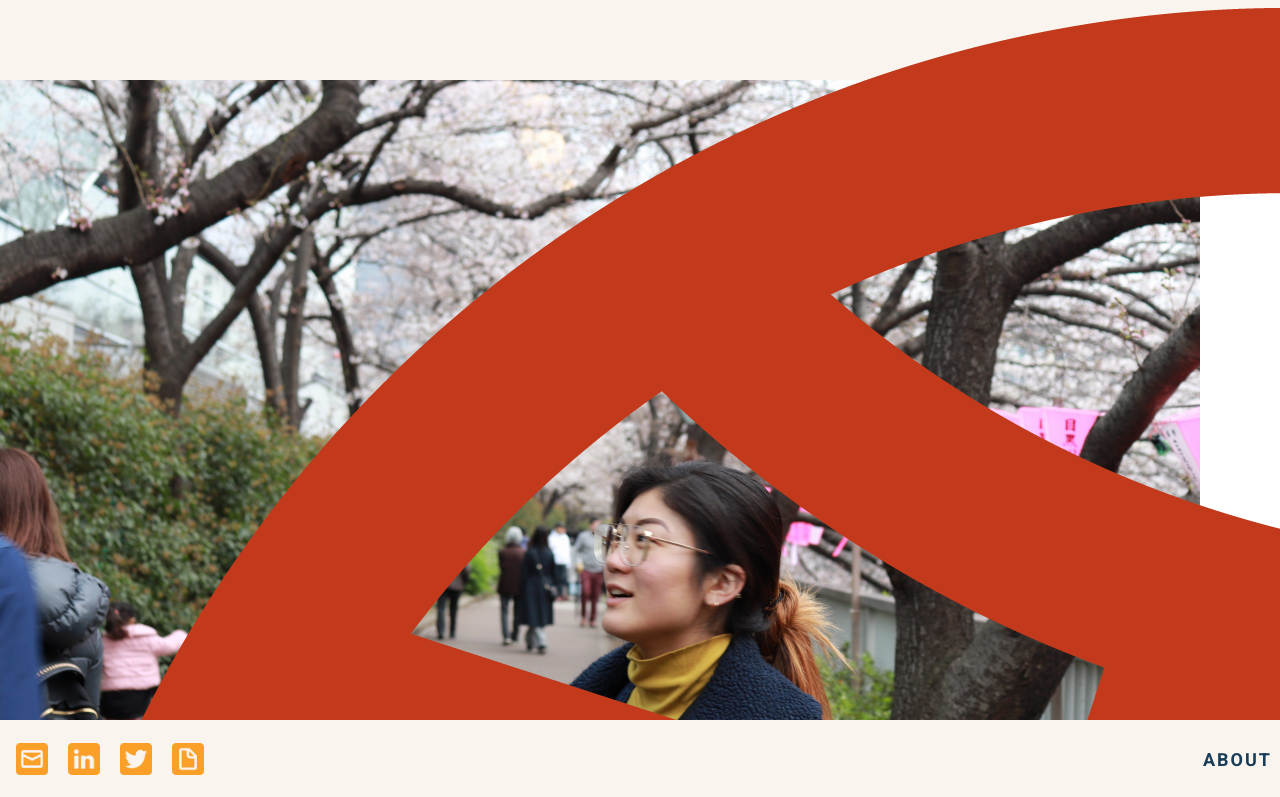
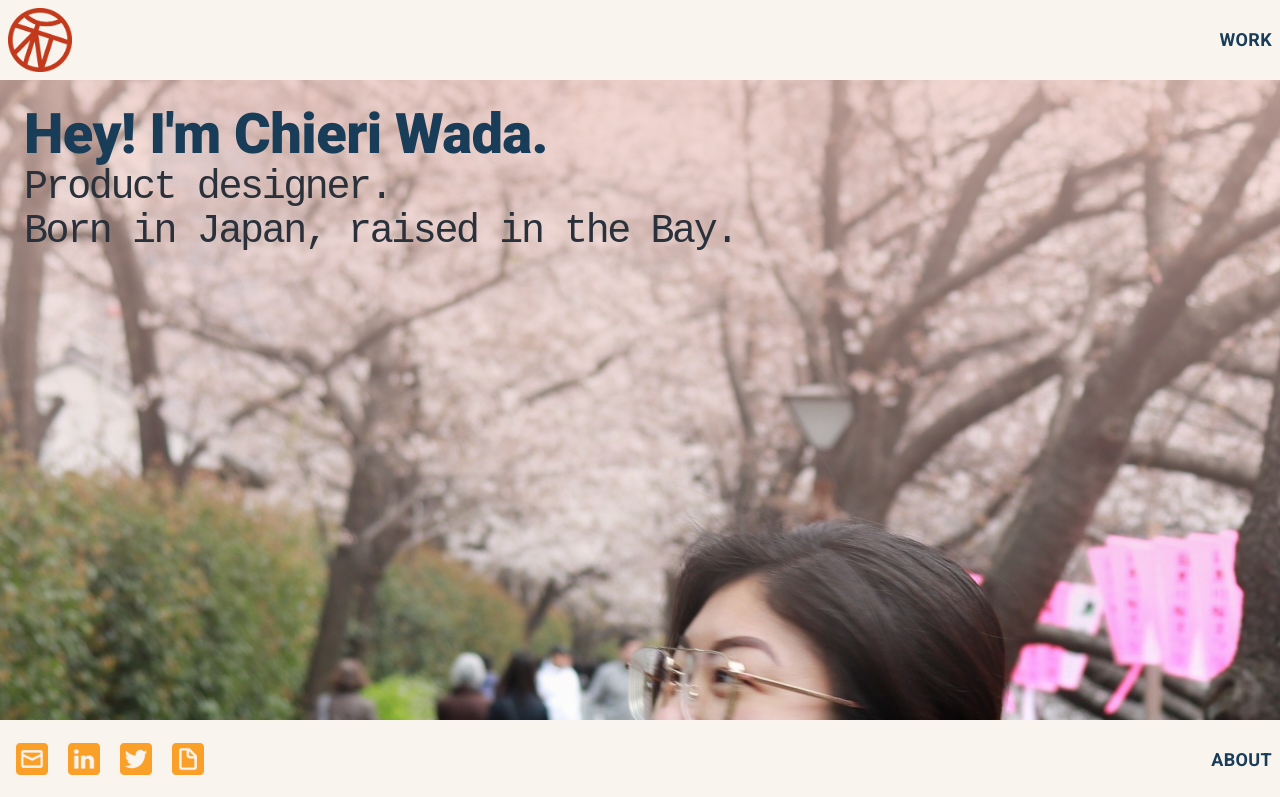
Before and after one commit to chieriwada/chieriwada.github.io, a plain HTML site: page index.html in a window 1280 px wide. Shown: the top 797 px of the page. Drawn offline with Linux system fonts and the light colour scheme.

Commit message:
Add more CSS style

```diff
--- a/index.html
+++ b/index.html
@@ -23,7 +23,7 @@
           <a href="index.html"><img src="images/logo_icon.png" alt="Chieri Wada's personal logo"></a>
         </div>
 
-        <div>
+        <div id="link_work">
           <a class="nav_link" href="">WORK</a>
         </div>
       </nav>
@@ -33,9 +33,9 @@
 
       <!-- Hero -->
         <section class="hero">
-            <img src="images/hero.jpg" alt="Hero image of Chieri Wada">
-            <p><h1>Hey! I'm Chieri Wada.</h1></p>
-            <p><h2>Product designer.<br> Born in Japan, raised in the Bay.</h2></p>
+            <!--<img src="images/hero.jpg" alt="Hero image of Chieri Wada">-->
+            <p><h1 class="hero__text">Hey! I'm Chieri Wada.</h1></p>
+            <p><h2 class="hero__subtext">Product designer.<br> Born in Japan, raised in the Bay.</h2></p>
         </section>
 
       <!-- Who I am -->
--- a/styles/style.css
+++ b/styles/style.css
@@ -39,16 +39,21 @@
   --font-size-6: 2.5rem;
   --font-size-7: 3.5rem;
   --letter-spacing-main: 0.2em;
-  --letter-spacing-link: 2px;
-  --letter-spacing-title: 0.1em;
-  --letter-spacing-title-mono: -0.2em;
+  --letter-spacing-link: 0.02em;
+  --letter-spacing-title: -0.01em;
+  --letter-spacing-title-mono: -0.06em;
   --lh-body-long: 1.6em;
   --lh-body-short: 1.4em;
   --lh-body-title: 1.1em;
   --mini-unit: calc(var(--base-font-size) / 2);
   --spacing-1: calc(var(--mini-unit) * 1); /** 8px **/
   --spacing-2: calc(var(--mini-unit) * 2); /** 16px **/
-  --spacing-3: calc(var(--mini-unit) * 5); /** 40px **/
+  --spacing-3: calc(var(--mini-unit) * 3); /** 24px **/
+  --spacing-4: calc(var(--mini-unit) * 4); /** 32px **/
+  --spacing-5: calc(var(--mini-unit) * 5); /** 40px **/
+  --spacing-10: calc(var(--mini-unit) * 10); /** 80px **/
+  --spacing-15: calc(var(--mini-unit) * 15); /** 120px **/
+  --spacing-20: calc(var(--mini-unit) * 20); /** 160px **/
   --primary-font: 'Roboto', sans-serif;
   --secondary-font: 'Roboto Mono', monospace;
 }
@@ -64,27 +69,22 @@ html {
 /** Top nav **/
 
 .navbar_top {
-  align-content: flex-start;
-  align-items: center;
+  align-items: stretch;
   background-color: var(--color-gyozabeige-10);
   display: flex;
-  flex-direction: row;
   height: 10vh;
   justify-content: space-between;
   padding: var(--spacing-1);
   position: fixed;
   top: 0;
-  width: 100%;
+  width: 100vw;
   z-index: 99;
 }
 
-.site_logo {
-  align-self: stretch;
+.site_logo img {
+  height: 100%;
+  max-width: 100%;
 }
-
-/**.site_logo img {
-  height: 4rem;
-}**/
 
 .nav_link {
   color: var(--color-shiboriblue-30);
@@ -100,24 +100,56 @@ html {
   color: var(--color-ichigored-40);
 }
 
+#link_work {
+  align-self: center;
+}
+
 /** Hero section **/
 
 .hero {
+  background:
+    linear-gradient(
+      rgba(237, 196, 187, 0.7),
+      rgba(0, 0, 0, 0)
+      ),
+    url(/images/hero.jpg);
+  background-position: center;
+  background-repeat: no-repeat;
+  background-size: fill;
+  height: 80vh;
+  padding: var(--spacing-3);
   position: relative;
+  margin-top: 10vh;
 }
 
 .hero img {
-  max-height: 100vh;
+  max-height: 80vh;
+}
+
+.hero__text {
+  color: var(--color-shiboriblue-30);
+  font-family: var(--primary-font);
+  font-size: var(--font-size-7);
+  font-weight: var(--font-weight-black);
+  letter-spacing: var(--letter-spacing-title);
+  line-height: var(--lh-body-title);
+}
+
+.hero__subtext {
+  color: var(--color-sumiblack-50);
+  font-family: var(--secondary-font);
+  font-size: var(--font-size-6);
+  /* font-weight: var(--font-weight-black); */
+  letter-spacing: var(--letter-spacing-title-mono);
+  line-height: var(--lh-body-title);
 }
 
 /** Bottom nav **/
 
 .navbar_bot {
-  align-content: flex-start;
   align-items: center;
   background-color: var(--color-gyozabeige-10);
   display: flex;
-  flex-direction: row;
   height: 10vh;
   justify-content: space-between;
   padding: var(--spacing-1);
```
